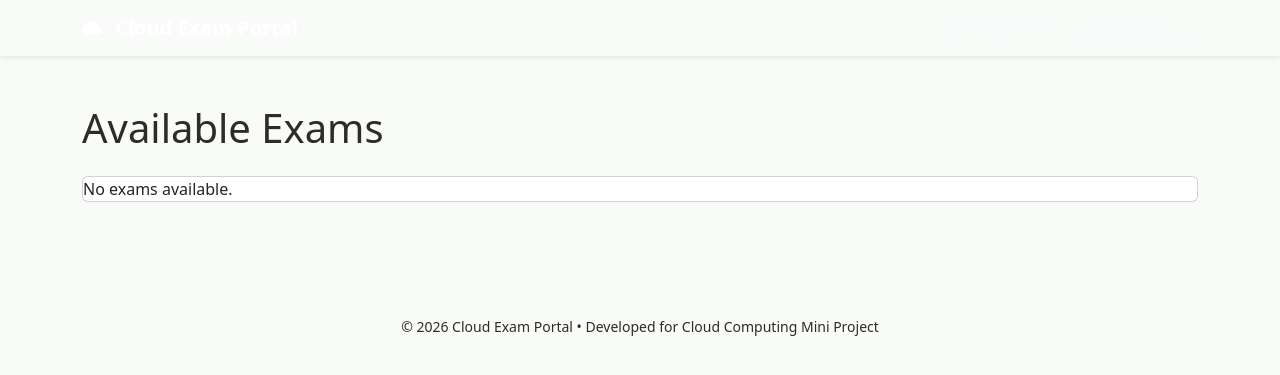
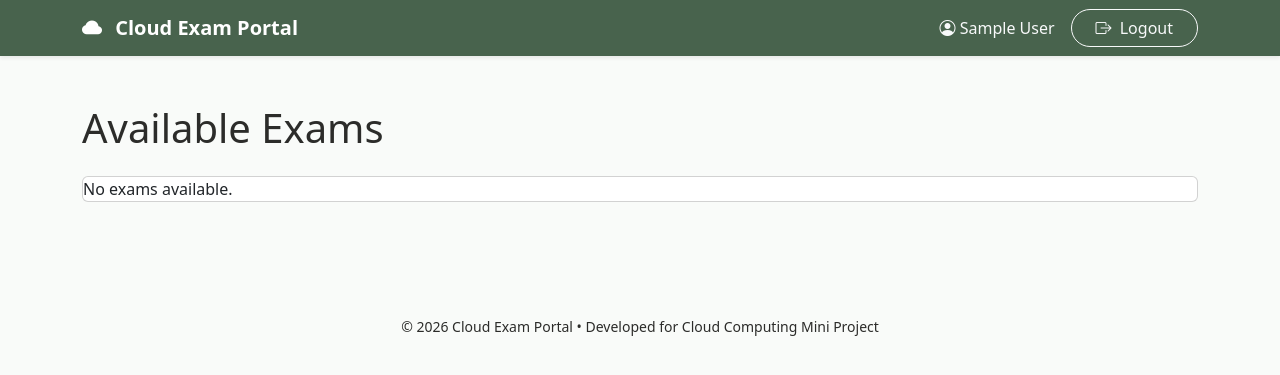
Before and after one commit to danyaramesh1647-lang/cloud-exam-portal, a Flask app: page /exams in a window 1280 px wide. Shown: the top 375 px of the page. Run offline with Flask 3, Linux system fonts and the light colour scheme; the visitor is signed in with stand-in values (Sample User, id 1); data that the repository does not hold is empty.

Commit message:
Update style.css

```diff
--- a/static/style.css
+++ b/static/style.css
@@ -1,4 +1,4 @@
-/* =======================
+ji/* =======================
    LIGHT MODE FIX
 ======================= */
 
@@ -276,3 +276,10 @@ table tbody tr:last-child td{
         font-size: 16px;
     }
 }
+/* =======================
+   NAVBAR BACKGROUND FIX
+======================= */
+
+.navbar{
+    background-color: #48634D;
+}
```
